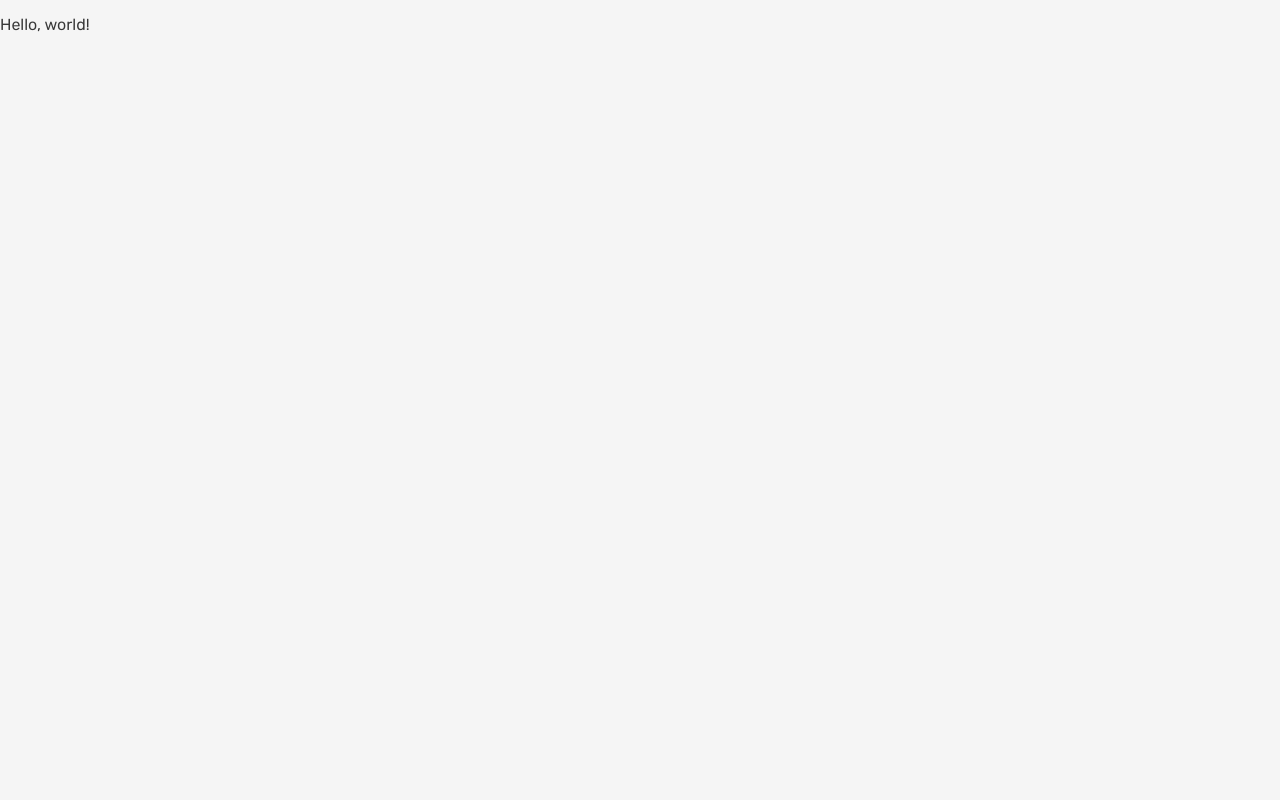
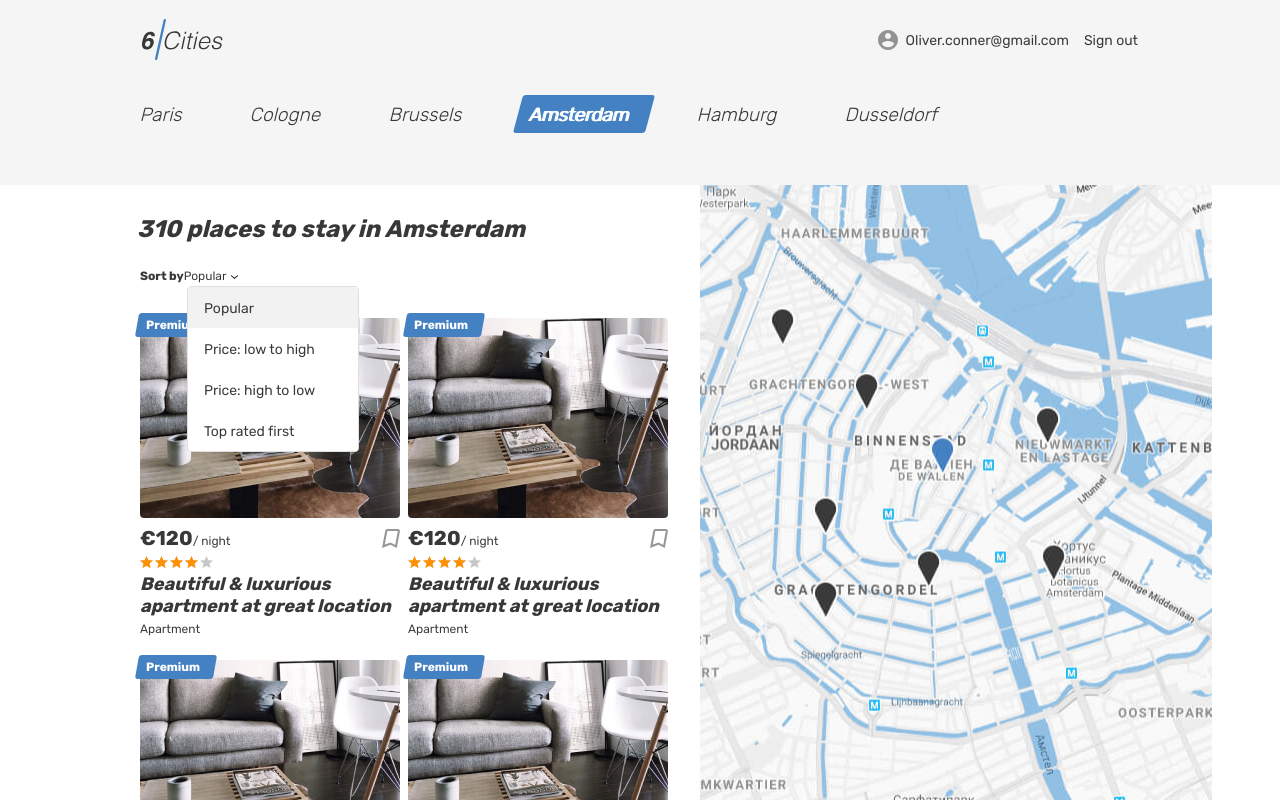
Before and after one commit to atatarov/market-hotel, a React (Create React App) app: page / in a window 1280 px wide. Built offline with nearby package versions, Linux system fonts and the light colour scheme.

Commit message:
Add MainScreen component
Create MainScreen component from main page. Move place-card element as
separated component PlaceCardScreen. Add count of cities property to
MainScreenProps.
Replace rendering of MainScreen in App. Remove old tests of Apps.

```diff
--- a/src/components/app/app.tsx
+++ b/src/components/app/app.tsx
@@ -1,5 +1,12 @@
-function App(): JSX.Element {
-  return <p>Hello, world!</p>;
+import { MainScreen } from '../main-screen/main-screen';
+
+type AppScreenProps = {
+  placeCount: string;
+}
+
+function App(props: AppScreenProps): JSX.Element {
+  const {placeCount} = props;
+  return <MainScreen placeCount={placeCount}/>;
 }
 
 export default App;
--- /dev/null
+++ b/src/components/main-screen/main-screen.tsx
@@ -0,0 +1,114 @@
+import { PlaceCardScreen } from '../place-card-screen/place-card-screen';
+
+type MainScreenProps = {
+    placeCount: string;
+}
+
+export function MainScreen(props: MainScreenProps): JSX.Element {
+  const {placeCount} = props;
+
+  return (
+    <div className="page page--gray page--main">
+      <header className="header">
+        <div className="container">
+          <div className="header__wrapper">
+            <div className="header__left">
+              <a className="header__logo-link header__logo-link--active">
+                <img className="header__logo" src="img/logo.svg" alt="6 cities logo" width="81" height="41"/>
+              </a>
+            </div>
+            <nav className="header__nav">
+              <ul className="header__nav-list">
+                <li className="header__nav-item user">
+                  <a className="header__nav-link header__nav-link--profile" href="#">
+                    <div className="header__avatar-wrapper user__avatar-wrapper">
+                    </div>
+                    <span className="header__user-name user__name">Oliver.conner@gmail.com</span>
+                  </a>
+                </li>
+                <li className="header__nav-item">
+                  <a className="header__nav-link" href="#">
+                    <span className="header__signout">Sign out</span>
+                  </a>
+                </li>
+              </ul>
+            </nav>
+          </div>
+        </div>
+      </header>
+
+      <main className="page__main page__main--index">
+        <h1 className="visually-hidden">Cities</h1>
+        <div className="tabs">
+          <section className="locations container">
+            <ul className="locations__list tabs__list">
+              <li className="locations__item">
+                <a className="locations__item-link tabs__item" href="#">
+                  <span>Paris</span>
+                </a>
+              </li>
+              <li className="locations__item">
+                <a className="locations__item-link tabs__item" href="#">
+                  <span>Cologne</span>
+                </a>
+              </li>
+              <li className="locations__item">
+                <a className="locations__item-link tabs__item" href="#">
+                  <span>Brussels</span>
+                </a>
+              </li>
+              <li className="locations__item">
+                <a className="locations__item-link tabs__item tabs__item--active">
+                  <span>Amsterdam</span>
+                </a>
+              </li>
+              <li className="locations__item">
+                <a className="locations__item-link tabs__item" href="#">
+                  <span>Hamburg</span>
+                </a>
+              </li>
+              <li className="locations__item">
+                <a className="locations__item-link tabs__item" href="#">
+                  <span>Dusseldorf</span>
+                </a>
+              </li>
+            </ul>
+          </section>
+        </div>
+        <div className="cities">
+          <div className="cities__places-container container">
+            <section className="cities__places places">
+              <h2 className="visually-hidden">Places</h2>
+              <b className="places__found">{placeCount} places to stay in Amsterdam</b>
+              <form className="places__sorting" action="#" method="get">
+                <span className="places__sorting-caption">Sort by</span>
+                <span className="places__sorting-type" tabIndex={0}>
+                      Popular
+                  <svg className="places__sorting-arrow" width="7" height="4">
+                    <use xlinkHref="#icon-arrow-select"></use>
+                  </svg>
+                </span>
+                <ul className="places__options places__options--custom places__options--opened">
+                  <li className="places__option places__option--active" tabIndex={0}>Popular</li>
+                  <li className="places__option" tabIndex={0}>Price: low to high</li>
+                  <li className="places__option" tabIndex={0}>Price: high to low</li>
+                  <li className="places__option" tabIndex={0}>Top rated first</li>
+                </ul>
+              </form>
+              <div className="cities__places-list places__list tabs__content">
+                <PlaceCardScreen/>
+                <PlaceCardScreen/>
+                <PlaceCardScreen/>
+                <PlaceCardScreen/>
+                <PlaceCardScreen/>
+              </div>
+            </section>
+            <div className="cities__right-section">
+              <section className="cities__map map"></section>
+            </div>
+          </div>
+        </div>
+      </main>
+    </div>
+  );
+}
--- /dev/null
+++ b/src/components/place-card-screen/place-card-screen.tsx
@@ -0,0 +1,38 @@
+export function PlaceCardScreen(): JSX.Element {
+  return (
+    <article className="cities__place-card place-card">
+      <div className="place-card__mark">
+        <span>Premium</span>
+      </div>
+      <div className="cities__image-wrapper place-card__image-wrapper">
+        <a href="#">
+          <img className="place-card__image" src="img/apartment-01.jpg" width="260" height="200" alt="Place image"/>
+        </a>
+      </div>
+      <div className="place-card__info">
+        <div className="place-card__price-wrapper">
+          <div className="place-card__price">
+            <b className="place-card__price-value">&euro;120</b>
+            <span className="place-card__price-text">&#47;&nbsp;night</span>
+          </div>
+          <button className="place-card__bookmark-button button" type="button">
+            <svg className="place-card__bookmark-icon" width="18" height="19">
+              <use xlinkHref="#icon-bookmark"></use>
+            </svg>
+            <span className="visually-hidden">To bookmarks</span>
+          </button>
+        </div>
+        <div className="place-card__rating rating">
+          <div className="place-card__stars rating__stars">
+            <span style={{width: '80%'}}></span>
+            <span className="visually-hidden">Rating</span>
+          </div>
+        </div>
+        <h2 className="place-card__name">
+          <a href="#">Beautiful &amp; luxurious apartment at great location</a>
+        </h2>
+        <p className="place-card__type">Apartment</p>
+      </div>
+    </article>
+  );
+}
--- a/src/index.tsx
+++ b/src/index.tsx
@@ -4,6 +4,6 @@
 
 ReactDOM.render(
   <React.StrictMode>
-    <App />
+    <App placeCount='310'/>
   </React.StrictMode>,
   document.getElementById('root'));
```
Also changed, not shown: 1 other file (tests, documents, lock files or other folders).
